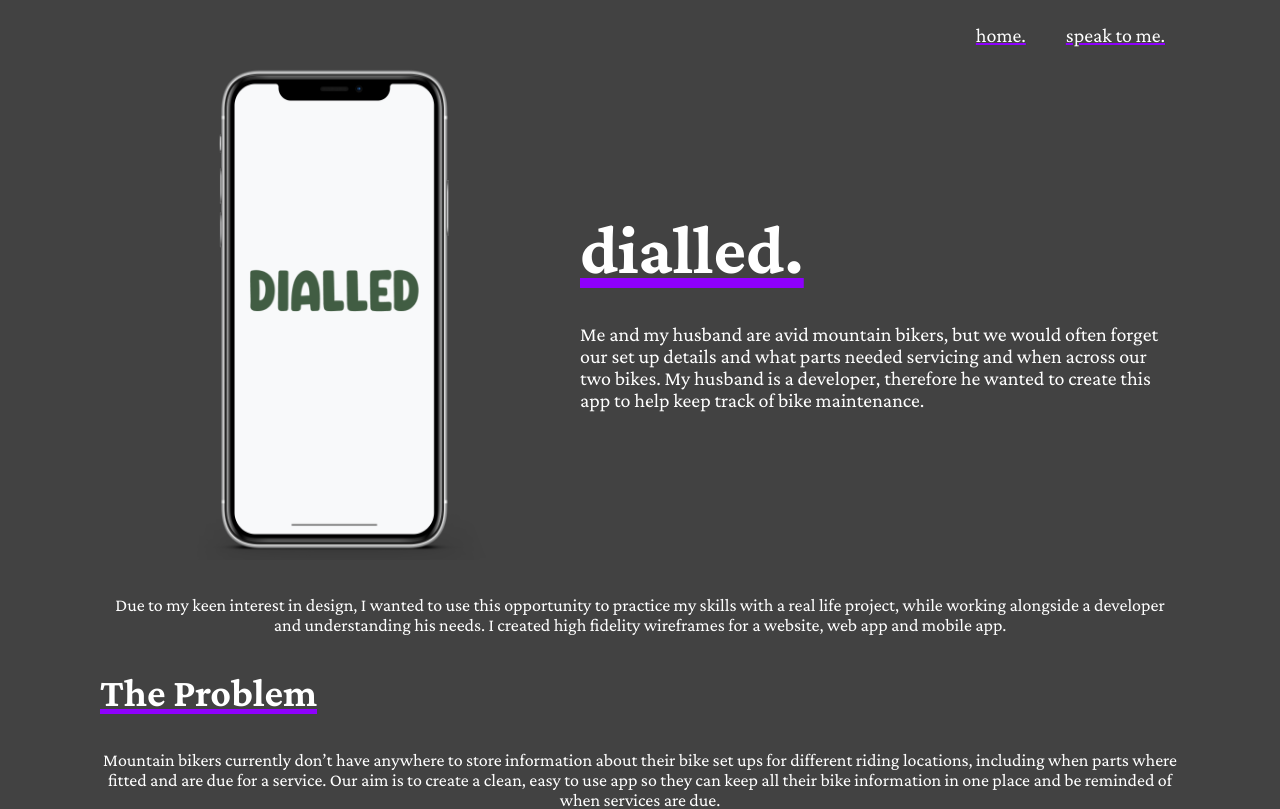
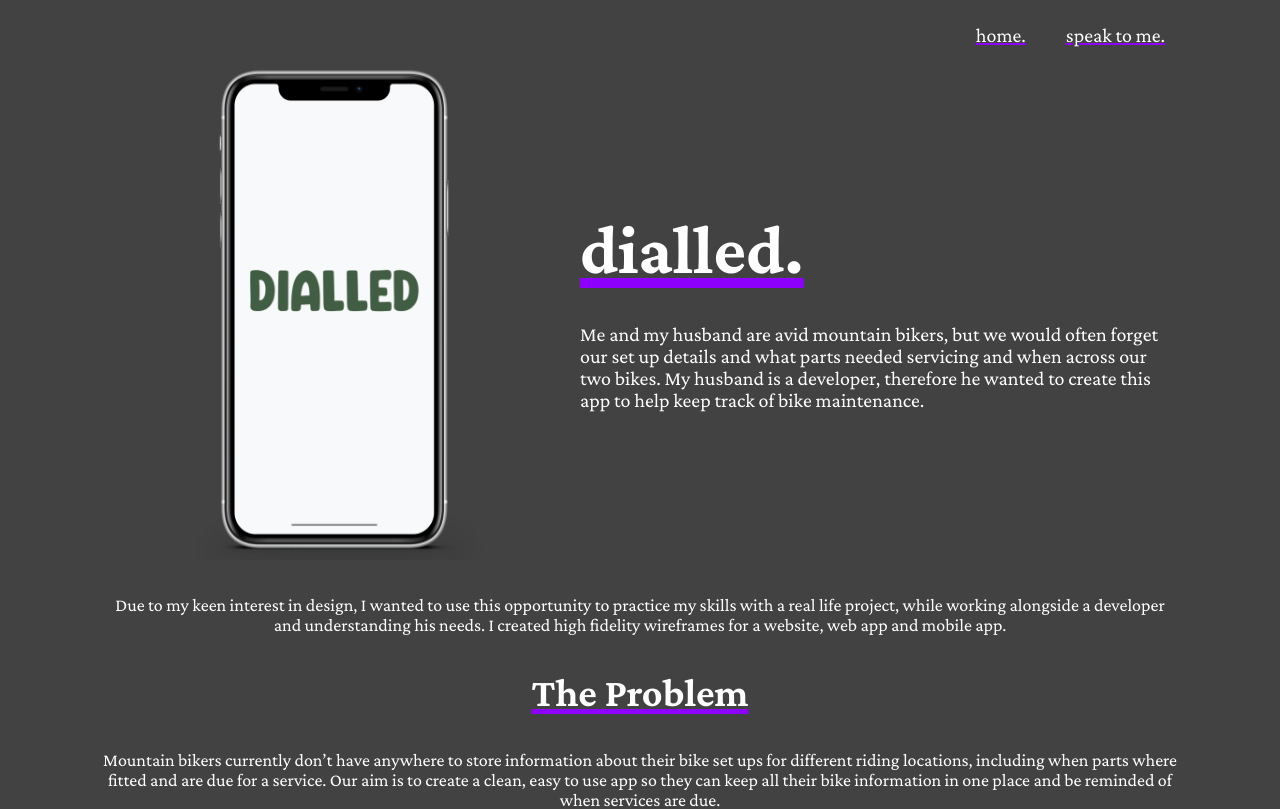
Before and after one commit to CourtRaee/CourtRaee.github.io, a React (Vite) app: page /dialled in a window 1280 px wide. Shown: the top 809 px of the page. Built offline with nearby package versions, Linux system fonts and the light colour scheme; a web font is replaced by a local one.

Commit message:
Fixed styling on dialled headers

```diff
--- a/src/pages/dialled/dialled.css
+++ b/src/pages/dialled/dialled.css
@@ -48,7 +48,7 @@
 }
 
 .dialled-desc-headers {
-    text-align: start;
+    text-align: center;
     color: white;
     font-size: 40px;
     padding-top: 35px;
```
